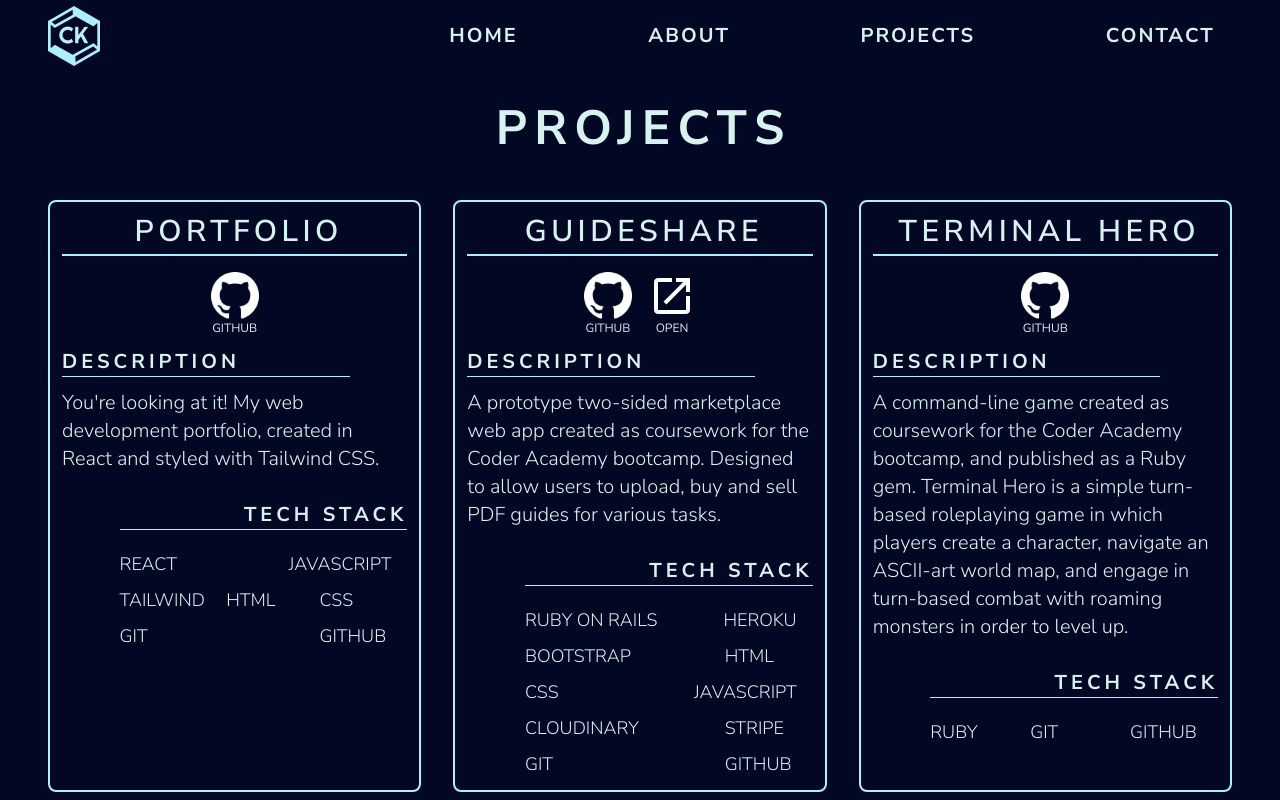
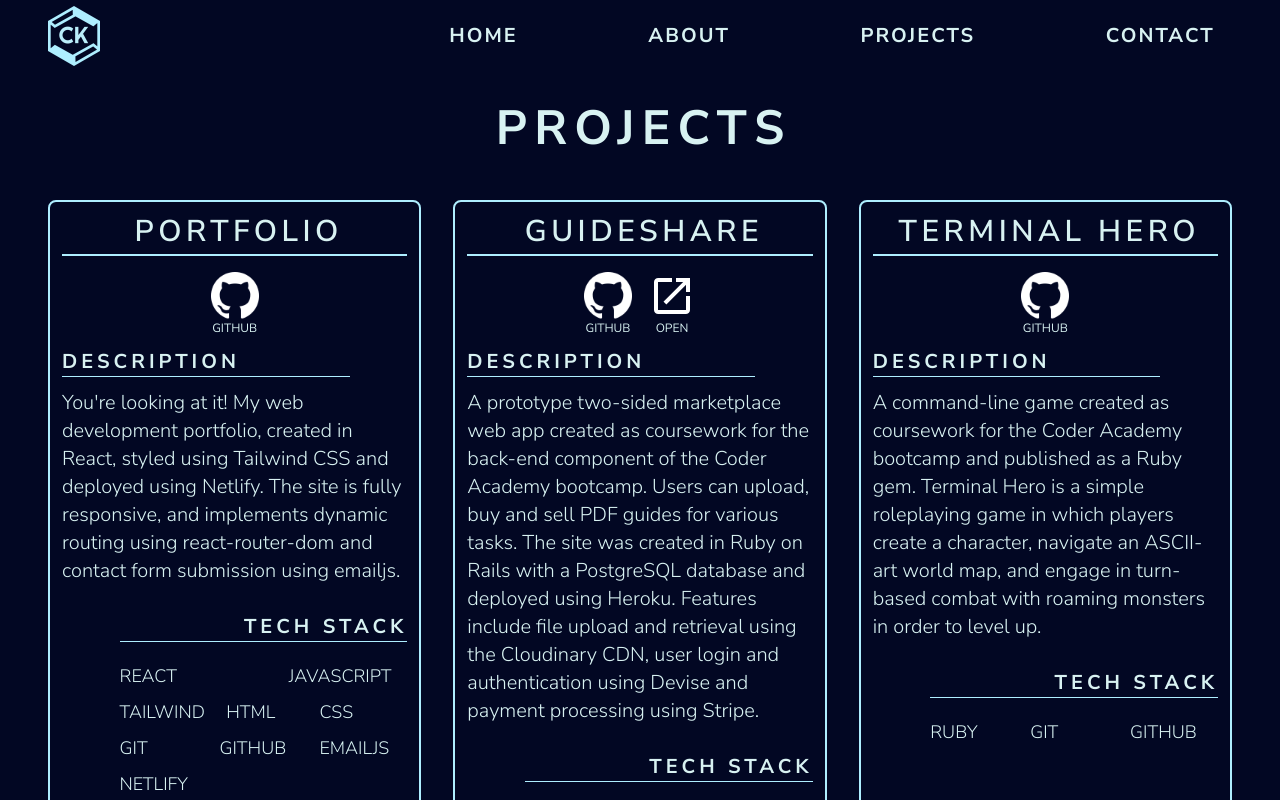
Before and after one commit to chris-kamp/portfolio-react, a React (Create React App) app: page /projects in a window 1280 px wide. Shown: the top 800 px of the page. Built offline with nearby package versions, Linux system fonts and the light colour scheme.

Commit message:
update project descriptions and tech stack

```diff
--- a/src/components/about/TechStack.js
+++ b/src/components/about/TechStack.js
@@ -29,6 +29,8 @@ const TechStack = () => {
           <TechStackItem>GIT</TechStackItem>
           <TechStackItem>GITHUB</TechStackItem>
           <TechStackItem>HEROKU</TechStackItem>
+          <TechStackItem>RSPEC</TechStackItem>
+          <TechStackItem>JEST</TechStackItem>
           <TechStackItem>POSTGRESQL</TechStackItem>
           <TechStackItem>CLOUDINARY</TechStackItem>
         </TechStackSection>
--- a/src/components/projects/ProjectsContent.js
+++ b/src/components/projects/ProjectsContent.js
@@ -9,8 +9,8 @@ const projects = [
   {
     title: "PORTFOLIO",
     description:
-      "You're looking at it! My web development portfolio, created in React and styled with Tailwind CSS.",
-    techs: ["REACT", "JAVASCRIPT", "TAILWIND", "HTML", "CSS", "GIT", "GITHUB"],
+      "You're looking at it! My web development portfolio, created in React, styled using Tailwind CSS and deployed using Netlify. The site is fully responsive, and implements dynamic routing using react-router-dom and contact form submission using emailjs.",
+    techs: ["REACT", "JAVASCRIPT", "TAILWIND", "HTML", "CSS", "GIT", "GITHUB", "EMAILJS", "NETLIFY"],
     links: [
       {
         imgSrc: githubLogoLight,
@@ -23,7 +23,7 @@ const projects = [
   {
     title: "GUIDESHARE",
     description:
-      "A prototype two-sided marketplace web app created as coursework for the Coder Academy bootcamp. Designed to allow users to upload, buy and sell PDF guides for various tasks.",
+      "A prototype two-sided marketplace web app created as coursework for the back-end component of the Coder Academy bootcamp. Users can upload, buy and sell PDF guides for various tasks. The site was created in Ruby on Rails with a PostgreSQL database and deployed using Heroku. Features include file upload and retrieval using the Cloudinary CDN, user login and authentication using Devise and payment processing using Stripe.",
     techs: [
       "RUBY ON RAILS",
       "HEROKU",
@@ -33,6 +33,7 @@ const projects = [
       "JAVASCRIPT",
       "CLOUDINARY",
       "STRIPE",
+      "DEVISE",
       "GIT",
       "GITHUB",
     ],
@@ -54,7 +55,7 @@ const projects = [
   {
     title: "TERMINAL HERO",
     description:
-      "A command-line game created as coursework for the Coder Academy bootcamp, and published as a Ruby gem. Terminal Hero is a simple turn-based roleplaying game in which players create a character, navigate an ASCII-art world map, and engage in turn-based combat with roaming monsters in order to level up.",
+      "A command-line game created as coursework for the Coder Academy bootcamp and published as a Ruby gem. Terminal Hero is a simple roleplaying game in which players create a character, navigate an ASCII-art world map, and engage in turn-based combat with roaming monsters in order to level up.",
     techs: ["RUBY", "GIT", "GITHUB"],
     links: [
       {
```
